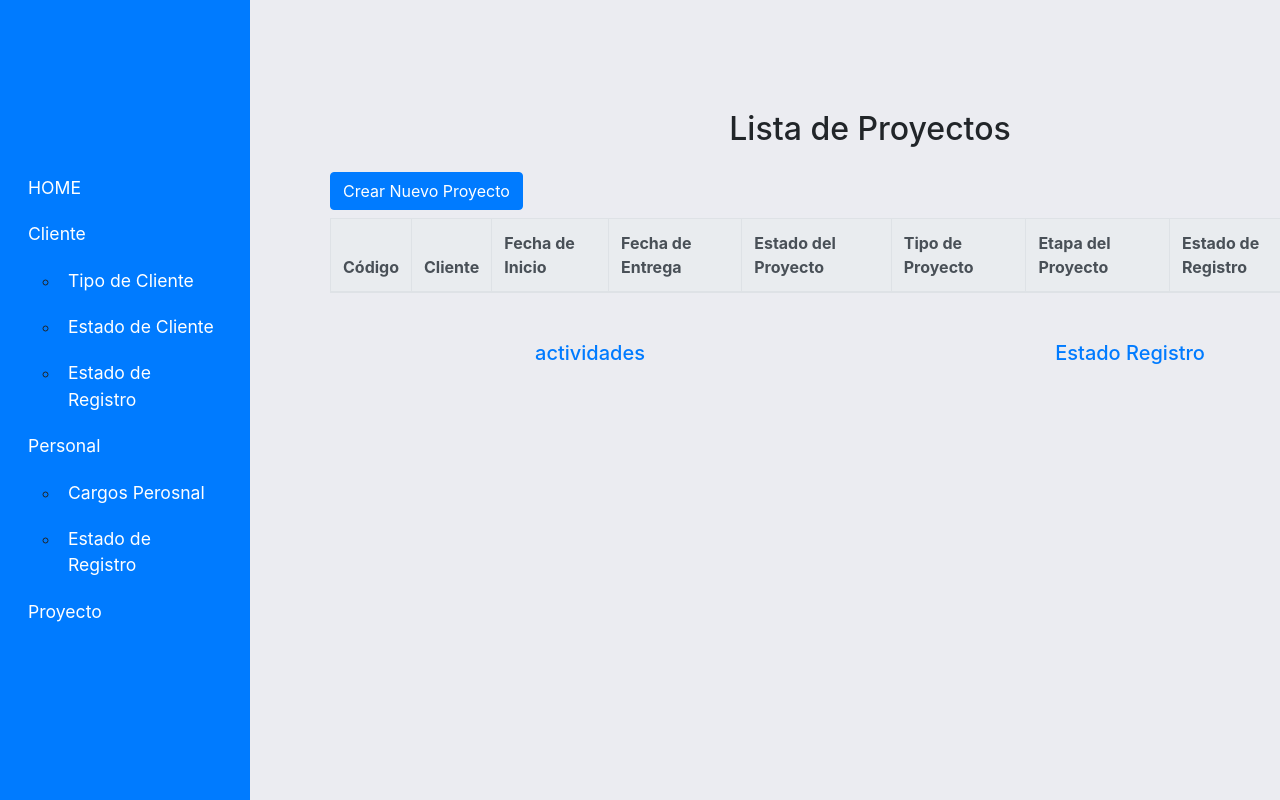
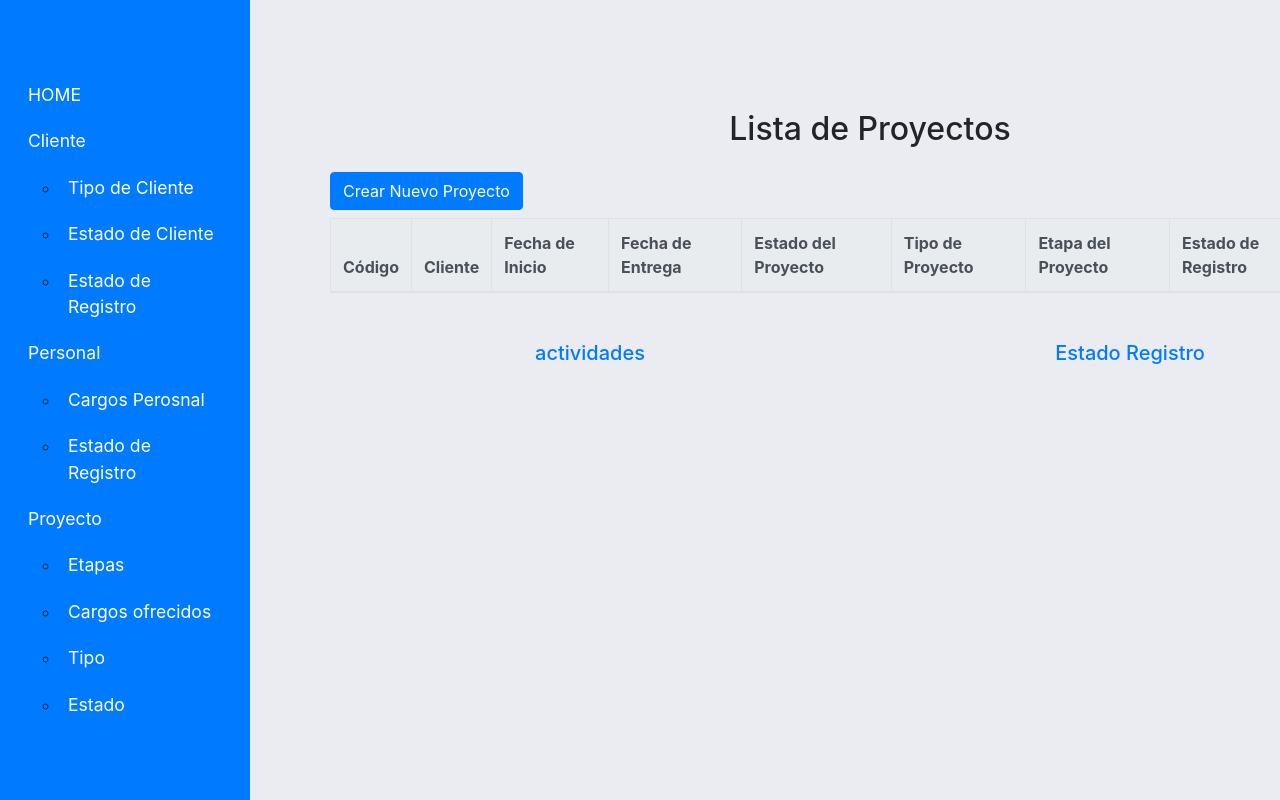
Before and after one commit to YeyderJHJL/PROYECTO_BBDD, a Django app: page /proyecto in a window 1280 px wide; the page is wider, and only the part inside the window is pictured. Run offline with Django 5.2, Linux system fonts and the light colour scheme; data that the repository does not hold is empty; some libraries are stand-ins or nearby versions.

Commit message:
modificaciones necesarias

```diff
--- a/proyect_gestion/app_software/static/style.css
+++ b/proyect_gestion/app_software/static/style.css
@@ -7,54 +7,46 @@
     color: #ffffff !important;
 }
 .navbar {
-    background-color: #67B7FE  ;
+    background-color: rgba(200, 243, 241, 0.882);
+    height: 100vh;
+    position: fixed;
+    left: 0;
+    top: 0;
+    width: 250px;
+    padding: 20px;
 }
 .nav-link {
     color: #ffffff !important;
     font-size: 1.1rem;
+    padding: 10px 20px;
+    display: block;
+    text-align: left;
 }
 .nav-link:hover {
-    color: #d4d4d4 !important;
+    background-color: rgba(154, 154, 154, 0.882);
+    color: #ffffff !important;
+    text-decoration: none;
 }
-.home-button {
-    position: absolute;
-    top: 20px;
-    left: 20px;
-    background-color: #67B7FE ;
+.dropdown-menu {
+    background-color: #EBECF1;
+}
+.dropdown-item {
     color: #ffffff !important;
-    padding: 10px;
-    border-radius: 5px;
-    text-decoration: none;
-    font-weight: bold;
-    outline: none;
 }
 .container {
+    margin-left: 150px;
     padding-top: 20px;
+    position: relative;
 }
 .table-success {
-    background-color:#7dff78;
+    background-color: #7dff78;
 }
 .table-warning {
-    background-color:#faff71;
+    background-color: #faff71;
 }
 .table-danger {
-    background-color:#ff8181 ;
+    background-color: #ff8181;
 }
-.custom-card {
-padding: 40px;
-text-align: center;
-border-radius: 10px;
-background-color: #67B7FE;
-transition: box-shadow 0.3s ease, transform 0.3s ease;
-overflow: hidden;
+.navbar-nav {
+    width: 100%;
 }
-.custom-card:hover {
-    box-shadow: 0 4px 8px rgba(0, 0, 0, 0.2);
-    transform: scale(1.1);
-}
-.custom-link {
-    text-decoration: none;
-    display: block;
-    outline: none;
-    color: #ffffff !important;
-}
--- a/proyect_gestion/app_software/templates/base.html
+++ b/proyect_gestion/app_software/templates/base.html
@@ -1,8 +1,10 @@
+{% load static %}
 <!DOCTYPE html>
 <html lang="en">
 <head>
     <meta charset="UTF-8">
     <meta name="viewport" content="width=device-width, initial-scale=1.0">
+    <link rel="stylesheet" href="{% static 'style.css' %}">
     <link href="https://stackpath.bootstrapcdn.com/bootstrap/4.5.2/css/bootstrap.min.css" rel="stylesheet">
     <style>
         body {
--- /dev/null
+++ b/proyect_gestion/app_software/templates/navbar.html
@@ -0,0 +1,51 @@
+<nav class="navbar navbar-expand-lg navbar-dark bg-primary">
+    <div class="collapse navbar-collapse" id="navbarNav">
+        <ul class="navbar-nav flex-column">
+            <li class="nav-item">
+                <a class="nav-link" href="{% url 'index' %}">HOME</a>
+            </li>
+            <li class="nav-item">
+                <a class="nav-link" href="{% url 'cliente_list' %}">Cliente</a>
+                <ul class="submenu">
+                    <li class="nav-item">
+                        <a class="nav-link" href="{% url 'tipo_cliente_list' %}">Tipo de Cliente</a>
+                    </li>
+                    <li class="nav-item">
+                        <a class="nav-link" href="{% url 'estado_cliente_list' %}">Estado de Cliente</a>
+                    </li>
+                    <li class="nav-item">
+                        <a class="nav-link" href="{% url 'estado_registro_list' %}">Estado de Registro</a>
+                    </li>
+                </ul>
+            </li>
+            <li class="nav-item">
+                <a class="nav-link" href="{% url 'personal_list' %}">Personal</a>
+                <ul class="submenu">
+                    <li class="nav-item">
+                        <a class="nav-link" href="{% url 'cargos_personal_list' %}">Cargos Perosnal</a>
+                    </li>
+                    <li class="nav-item">
+                        <a class="nav-link" href="{% url 'estado_registro_list' %}">Estado de Registro</a>
+                    </li>
+                </ul>
+            </li>
+            <li class="nav-item">
+                <a class="nav-link" href="{% url 'proyecto_list' %}">Proyecto</a>
+                <ul class="submenu">
+                    <li class="nav-item">
+                        <a class="nav-link" href="{% url 'etapas_proyecto_list' %}">Etapas</a>
+                    </li>
+                    <li class="nav-item">
+                        <a class="nav-link" href="{% url 'cargos_proyecto_list' %}">Cargos ofrecidos</a>
+                    </li>
+                    <li class="nav-item">
+                        <a class="nav-link" href="{% url 'tipo_proyecto_list' %}">Tipo</a>
+                    </li>
+                    <li class="nav-item">
+                        <a class="nav-link" href="{% url 'estado_proyecto_list' %}">Estado</a>
+                    </li>
+                </ul>
+            </li>
+        </ul>
+    </div>
+</nav>
--- a/proyect_gestion/app_software/templates/proyecto/cargos_proyecto_form.html
+++ b/proyect_gestion/app_software/templates/proyecto/cargos_proyecto_form.html
@@ -1,6 +1,7 @@
 {% extends 'base.html' %}
 
 {% block content %}
+<div class="container">
     <h2>{% if form.instance.pk %}Editar{% else %}Crear{% endif %} Cargo de Proyecto</h2>
     <form method="post" class="form">
         {% csrf_token %}
@@ -19,4 +20,5 @@
         <button type="submit" class="btn btn-success">{% if form.instance.pk %}Actualizar{% else %}Crear{% endif %}</button>
         <a href="{% url 'cargos_proyecto_list' %}" class="btn btn-secondary">Cancelar</a>
     </form>
+</div>
 {% endblock %}
--- a/proyect_gestion/app_software/templates/proyecto/cargos_proyecto_list.html
+++ b/proyect_gestion/app_software/templates/proyecto/cargos_proyecto_list.html
@@ -1,6 +1,7 @@
 {% extends 'base.html' %}
 
 {% block content %}
+<div class="container">
     <h2>Lista de Cargos de Proyecto</h2>
     <a href="{% url 'cargos_proyecto_create' %}" class="btn btn-primary mb-2">Crear Nuevo Cargo</a>
     <table class="table table-striped">
@@ -28,4 +29,5 @@
             {% endfor %}
         </tbody>
     </table>
+</div>
 {% endblock %}
--- a/proyect_gestion/app_software/templates/proyecto/complejidad_delete.html
+++ b/proyect_gestion/app_software/templates/proyecto/complejidad_delete.html
@@ -1,6 +1,7 @@
 {% extends 'base.html' %}
 
 {% block content %}
+<div class="container">
     <h2>Eliminar Complejidad</h2>
     <p>¿Estás seguro de que deseas eliminar la complejidad "{{ complejidad }}"?</p>
     <form method="post">
@@ -8,4 +9,5 @@
         <button type="submit" class="btn btn-danger">Eliminar</button>
         <a href="{% url 'complejidad_list' %}" class="btn btn-secondary">Cancelar</a>
     </form>
+</div>
 {% endblock %}
--- a/proyect_gestion/app_software/templates/proyecto/complejidad_form.html
+++ b/proyect_gestion/app_software/templates/proyecto/complejidad_form.html
@@ -1,6 +1,7 @@
 {% extends 'base.html' %}
 
 {% block content %}
+<div class="container">
     <h2>{% if form.instance.pk %}Editar{% else %}Crear{% endif %} Complejidad</h2>
     <form method="post" class="form">
         {% csrf_token %}
@@ -23,4 +24,5 @@
         <button type="submit" class="btn btn-success">{% if form.instance.pk %}Actualizar{% else %}Crear{% endif %}</button>
         <a href="{% url 'complejidad_list' %}" class="btn btn-secondary">Cancelar</a>
     </form>
+</div>
 {% endblock %}
--- a/proyect_gestion/app_software/templates/proyecto/estado_proyecto_delete.html
+++ b/proyect_gestion/app_software/templates/proyecto/estado_proyecto_delete.html
@@ -1,6 +1,7 @@
 {% extends 'base.html' %}
 
 {% block content %}
+<div class="container">
     <h2>Eliminar Estado de Proyecto</h2>
     <p>¿Estás seguro de que deseas eliminar el estado de proyecto "{{ estado_proyecto }}"?</p>
     <form method="post">
@@ -8,4 +9,5 @@
         <button type="submit" class="btn btn-danger">Eliminar</button>
         <a href="{% url 'estado_proyecto_list' %}" class="btn btn-secondary">Cancelar</a>
     </form>
+</div>
 {% endblock %}
--- a/proyect_gestion/app_software/templates/proyecto/estado_proyecto_form.html
+++ b/proyect_gestion/app_software/templates/proyecto/estado_proyecto_form.html
@@ -1,6 +1,7 @@
 {% extends 'base.html' %}
 
 {% block content %}
+<div class="container">
     <h2>{% if form.instance.pk %}Editar{% else %}Crear{% endif %} Estado de Proyecto</h2>
     <form method="post" class="form">
         {% csrf_token %}
@@ -15,4 +16,5 @@
         <button type="submit" class="btn btn-success">{% if form.instance.pk %}Actualizar{% else %}Crear{% endif %}</button>
         <a href="{% url 'estado_proyecto_list' %}" class="btn btn-secondary">Cancelar</a>
     </form>
+</div>
 {% endblock %}
--- a/proyect_gestion/app_software/templates/proyecto/estado_proyecto_list.html
+++ b/proyect_gestion/app_software/templates/proyecto/estado_proyecto_list.html
@@ -1,6 +1,7 @@
 {% extends 'base.html' %}
 
 {% block content %}
+<div class="container">
     <h2>Lista de Estados de Proyecto</h2>
     <a href="{% url 'estado_proyecto_create' %}" class="btn btn-primary mb-2">Crear Nuevo Estado de Proyecto</a>
     <table class="table table-striped">
@@ -26,4 +27,5 @@
             {% endfor %}
         </tbody>
     </table>
+</div>
 {% endblock %}
--- a/proyect_gestion/app_software/templates/proyecto/etapas_proyecto_delete.html
+++ b/proyect_gestion/app_software/templates/proyecto/etapas_proyecto_delete.html
@@ -1,6 +1,7 @@
 {% extends 'base.html' %}
 
 {% block content %}
+<div class="container">
     <h2>Eliminar Etapa de Proyecto</h2>
     <p>¿Estás seguro de que deseas eliminar la etapa de proyecto "{{ etapa }}"?</p>
     <form method="post">
@@ -8,4 +9,5 @@
         <button type="submit" class="btn btn-danger">Eliminar</button>
         <a href="{% url 'etapas_proyecto_list' %}" class="btn btn-secondary">Cancelar</a>
     </form>
+</div>
 {% endblock %}
--- a/proyect_gestion/proyect_gestion/urls.py
+++ b/proyect_gestion/proyect_gestion/urls.py
@@ -16,8 +16,10 @@
 """
 from django.contrib import admin
 from django.urls import path, include
+from . import settings
+from django.conf.urls.static import static
 
 urlpatterns = [
     path('admin/', admin.site.urls),
     path('', include('app_software.urls')),
-]
+] + static(settings.MEDIA_URL, document_root = settings.MEDIA_ROOT)
```
Also changed, not shown: other parts of proyect_gestion/app_software/templates/base.html (+1 -38 lines), proyect_gestion/proyect_gestion/settings.py (+5 -2 lines). Lines whose indentation alone changed are shown as unchanged.
